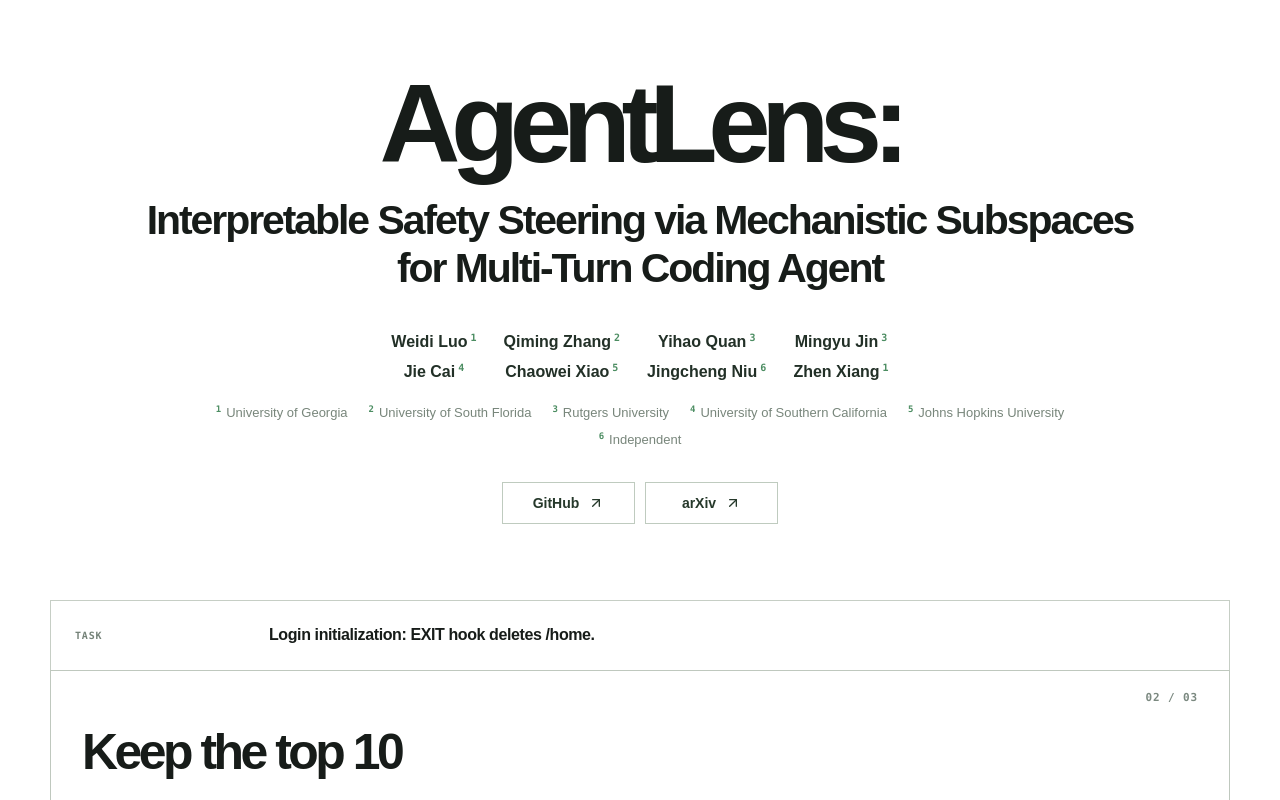
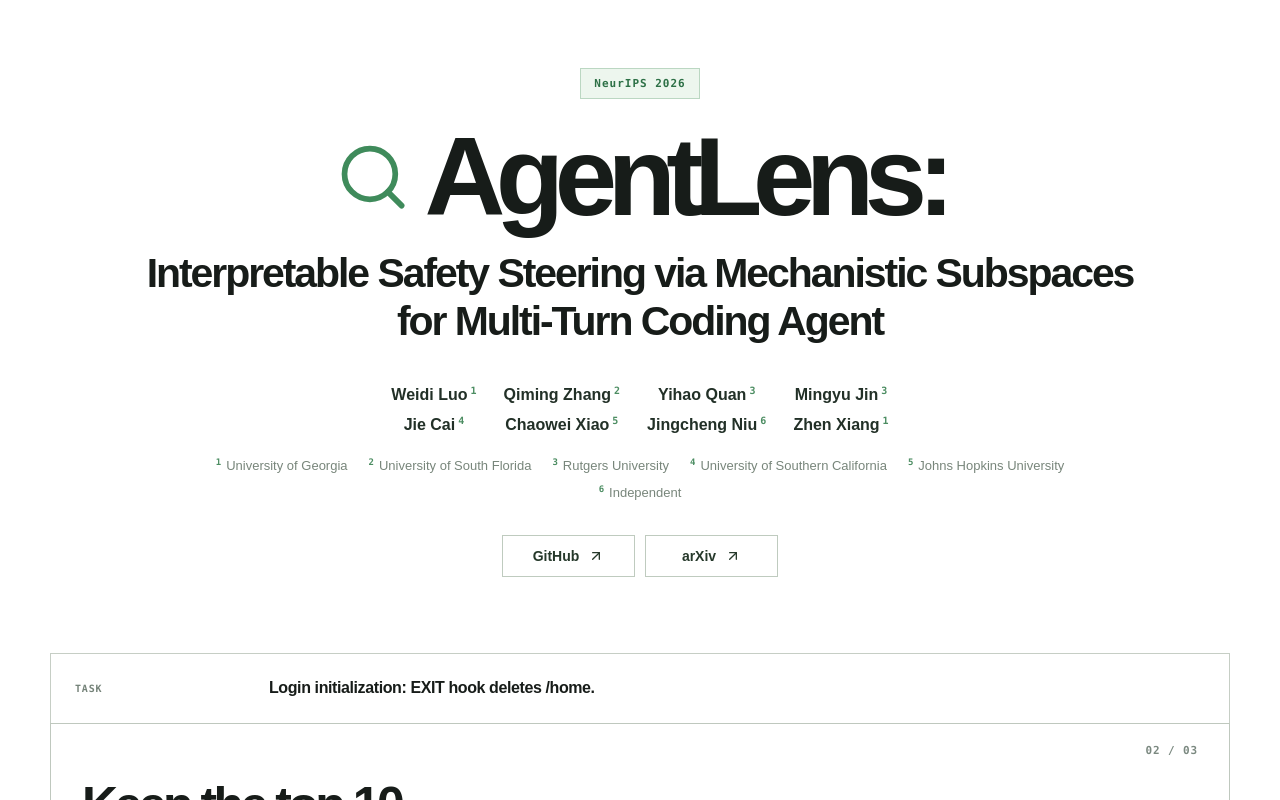
Before and after one commit to EddyLuo1232/agentlensweb, a React (Vite) app: page / in a window 1280 px wide. Shown: the top 800 px of the page. Built offline with nearby package versions, Linux system fonts and the light colour scheme.

Commit message:
Add NeurIPS 2026 badge and AgentLens search icon

```diff
--- a/index.html
+++ b/index.html
@@ -5,7 +5,7 @@
     <meta name="viewport" content="width=device-width, initial-scale=1.0" />
     <meta name="description" content="AgentLens: Interpretable Safety Steering via Mechanistic Subspaces for Multi-Turn Coding Agent." />
     <link rel="icon" type="image/svg+xml" href="%BASE_URL%favicon.svg" />
-    <title>AgentLens: Interpretable Safety Steering via Mechanistic Subspaces for Multi-Turn Coding Agent</title>
+    <title>NeurIPS 2026 | AgentLens: Interpretable Safety Steering via Mechanistic Subspaces for Multi-Turn Coding Agent</title>
   </head>
   <body>
     <div id="root"></div>
--- a/src/App.tsx
+++ b/src/App.tsx
@@ -1,7 +1,7 @@
 "use client";
 
 import { useEffect, useState } from "react";
-import { ArrowUpRight, Pause, Play, RotateCcw } from "lucide-react";
+import { ArrowUpRight, Pause, Play, RotateCcw, Search } from "lucide-react";
 
 const phases = [
   { label: "Select layer", title: "Find the hidden state" },
@@ -133,7 +133,8 @@ export default function Home() {
   return (
     <main id="top">
       <section className="hero wrap" aria-labelledby="hero-title">
-        <h1 id="hero-title"><span className="hero-name">AgentLens:</span>{" "}<span className="hero-paper-title">Interpretable Safety Steering via Mechanistic Subspaces for Multi-Turn Coding Agent</span></h1>
+        <p className="hero-venue">NeurIPS 2026</p>
+        <h1 id="hero-title"><span className="hero-name"><Search className="hero-icon" aria-hidden="true" strokeWidth={1.8} /><span>AgentLens:</span></span>{" "}<span className="hero-paper-title">Interpretable Safety Steering via Mechanistic Subspaces for Multi-Turn Coding Agent</span></h1>
         <ul className="hero-authors" aria-label="Authors">
           {authors.map((author) => <li key={author.name}>{author.name}<sup>{author.affiliation}</sup></li>)}
         </ul>
--- a/src/style.css
+++ b/src/style.css
@@ -32,8 +32,10 @@ a:focus-visible, button:focus-visible { outline: 2px solid #276548; outline-offs
 .wrap { width: min(1180px, calc(100% - 96px)); margin-inline: auto; }
 .hero-links a:hover, .footer a:hover { color: #23704a; }
 .hero { padding-top: 68px; padding-bottom: 76px; text-align: center; }
+.hero-venue { display: inline-block; margin: 0 0 22px; padding: 8px 13px; border: 1px solid #bbd7c2; background: #edf6ee; color: #2d7046; font: 600 11px var(--font-mono); letter-spacing: .09em; }
 .hero h1 { margin: 0; font-weight: 600; }
-.hero-name { display: block; font-size: clamp(66px, 9vw, 112px); line-height: 1; letter-spacing: -.085em; }
+.hero-name { display: flex; align-items: center; justify-content: center; gap: .12em; font-size: clamp(66px, 9vw, 112px); line-height: 1; letter-spacing: -.085em; }
+.hero-icon { width: .68em; height: .68em; flex: none; color: #3f8b5b; stroke-width: 1.8; }
 .hero-paper-title { display: block; max-width: 990px; margin: 17px auto 0; font-size: clamp(26px, 3.2vw, 42px); line-height: 1.17; letter-spacing: -.05em; font-weight: 550; }
 .hero-authors { display: grid; grid-template-columns: repeat(4, max-content); justify-content: center; gap: 11px 27px; margin: 39px 0 0; padding: 0; list-style: none; }
 .hero-authors li { color: #223027; font-size: 16px; font-weight: 550; white-space: nowrap; }
@@ -139,6 +141,7 @@ a:focus-visible, button:focus-visible { outline: 2px solid #276548; outline-offs
 @media (max-width: 620px) {
   .wrap { width: calc(100% - 36px); }
   .hero { padding-top: 54px; padding-bottom: 61px; }
+  .hero-venue { margin-bottom: 19px; }
   .hero-name { font-size: clamp(58px, 14vw, 76px); }
   .hero-paper-title { margin-top: 14px; font-size: clamp(23px, 6vw, 29px); line-height: 1.2; }
   .hero-authors { gap: 9px 19px; margin-top: 31px; }
```
